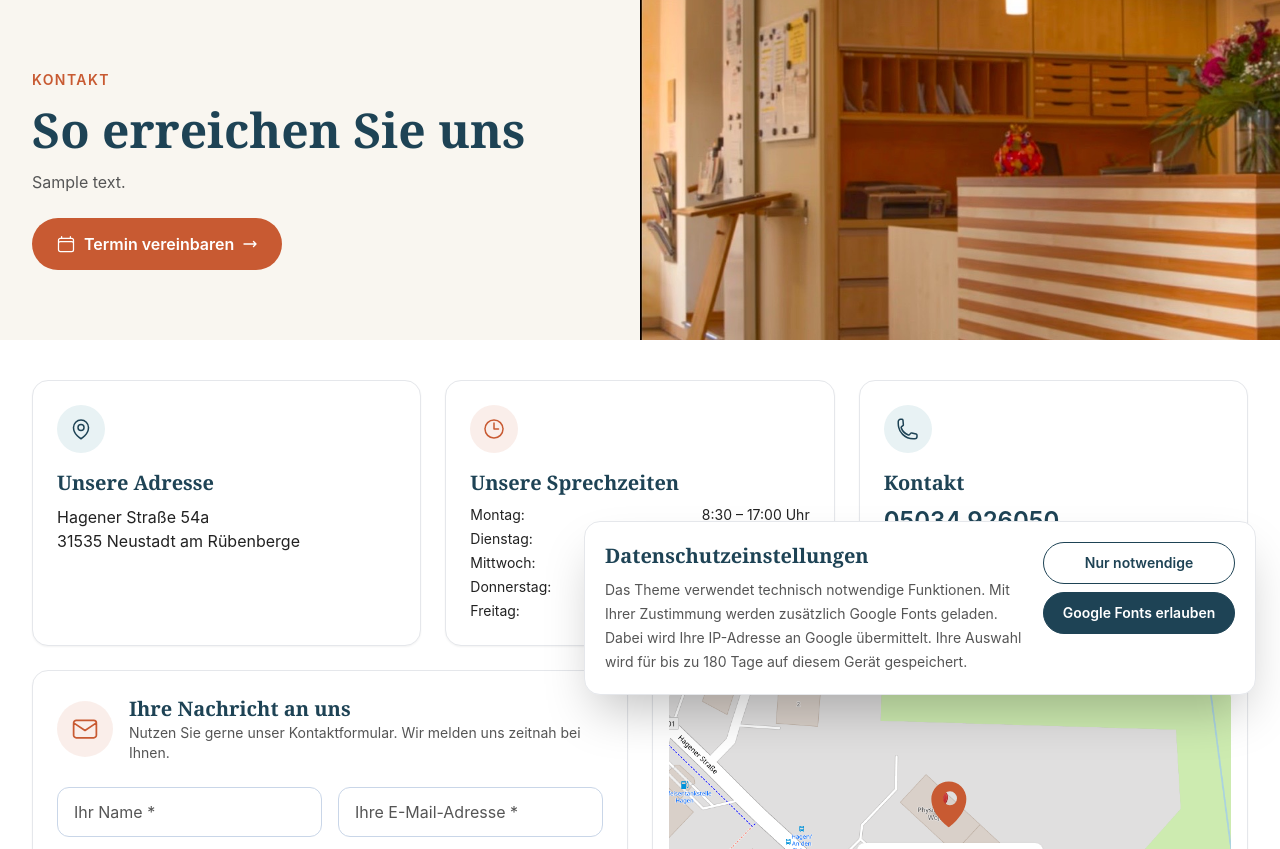
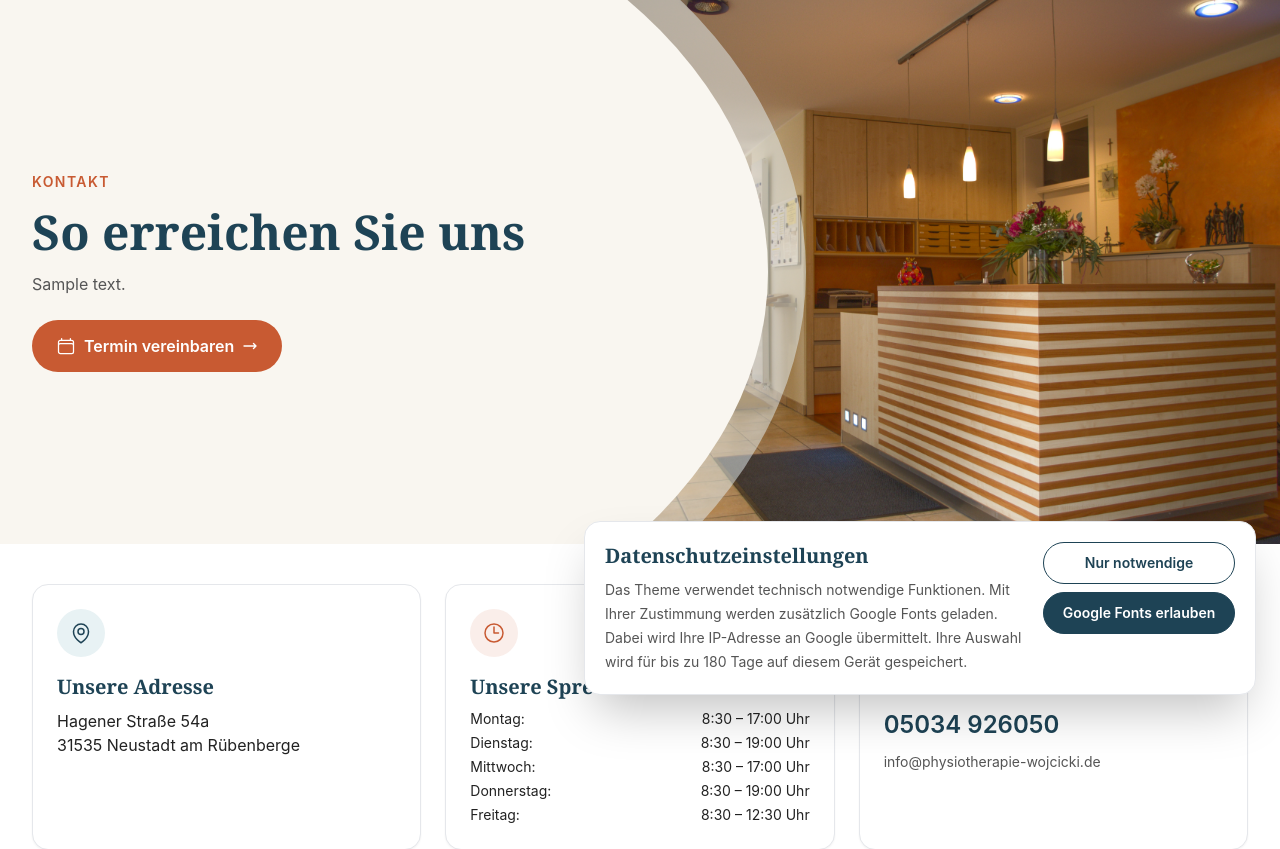
Before and after one commit to amatic-3486/physio-wojcicki, a WordPress theme: template wp-content/themes/physio-wojcicki/page-kontakt.php in a window 1280 px wide. Shown: the part 81-930 px from the top of the page. Run offline with PHP 8.4 and a stand-in for WordPress, Linux system fonts and the light colour scheme; the site name, menu and one post (Sample post) are stand-ins, and other content is empty; some libraries are stand-ins or nearby versions.

Commit message:
refactor: change hero for service and contact

```diff
--- a/wp-content/themes/physio-wojcicki/page-kontakt.php
+++ b/wp-content/themes/physio-wojcicki/page-kontakt.php
@@ -22,9 +22,9 @@ $map_url = 'https://www.openstreetmap.org/search?query=' . rawurlencode( physio_
 $field   = 'w-full rounded-xl border border-[#C9D6E8] bg-white px-4 py-3 text-[#222222] placeholder-[#555555] focus:border-accent focus:outline-none focus:ring-2 focus:ring-accent/30';
 ?>
 
-<section class="bg-cream overflow-hidden">
-	<div class="max-w-7xl mx-auto grid lg:grid-cols-2 items-stretch">
-		<div class="px-4 sm:px-6 lg:px-8 py-12 lg:py-16 flex flex-col justify-center">
+<section class="page-hero relative bg-cream overflow-hidden">
+	<div class="page-hero__content max-w-7xl mx-auto px-4 sm:px-6 lg:px-8">
+		<div class="page-hero__copy flex flex-col justify-center py-12 sm:py-16 lg:py-16">
 			<p class="text-accent text-xs sm:text-sm font-semibold tracking-[0.1em] uppercase mb-4"><?php esc_html_e( 'Kontakt', 'physio-wojcicki' ); ?></p>
 			<h1 class="font-serif text-4xl sm:text-5xl font-bold text-secondary leading-[1.15] mb-4">
 				<?php esc_html_e( 'So erreichen Sie uns', 'physio-wojcicki' ); ?>
@@ -54,9 +54,9 @@ $field   = 'w-full rounded-xl border border-[#C9D6E8] bg-white px-4 py-3 text-[#
 				</a>
 			</div>
 		</div>
-		<div class="relative min-h-[240px] lg:min-h-[340px]">
-			<img src="<?php echo esc_url( $img . 'hero-reception.jpeg' ); ?>" alt="<?php esc_attr_e( 'Empfangsbereich der Praxis', 'physio-wojcicki' ); ?>" class="absolute inset-0 w-full h-full object-cover">
-		</div>
+	</div>
+	<div class="page-hero__image relative min-h-[320px]">
+		<img src="<?php echo esc_url( $img . 'hero-reception-wide.jpeg' ); ?>" alt="<?php esc_attr_e( 'Empfangsbereich der Praxis', 'physio-wojcicki' ); ?>" class="absolute inset-0 w-full h-full object-cover" decoding="async">
 	</div>
 </section>
 
--- a/wp-content/themes/physio-wojcicki/style.css
+++ b/wp-content/themes/physio-wojcicki/style.css
@@ -64,46 +64,59 @@ body {
 	box-shadow: 0 10px 25px -5px rgba(0, 0, 0, 0.25);
 }
 
-/* Layered home hero */
-.home-hero {
+/* Layered page heroes */
+.home-hero,
+.page-hero {
 	isolation: isolate;
 }
 
-.home-hero__content {
+.home-hero__content,
+.page-hero__content {
 	position: relative;
 	z-index: 2;
 	box-sizing: border-box;
 	width: 100%;
 }
 
-.home-hero__copy {
+.home-hero__copy,
+.page-hero__copy {
 	box-sizing: border-box;
 	width: 100%;
 	max-width: 38rem;
 	min-width: 0;
 }
 
-.home-hero__image {
+.home-hero__image,
+.page-hero__image {
 	isolation: isolate;
 }
 
-.home-hero__image img {
+.home-hero__image img,
+.page-hero__image img {
 	object-position: center 52%;
 }
 
-.home-hero .hero-badge {
+.home-hero .hero-badge,
+.page-hero .hero-badge {
 	z-index: 2;
 	border: 1px solid rgba(200, 90, 50, 0.3);
 	box-shadow: 0 12px 30px -8px rgba(22, 51, 66, 0.3);
 }
 
 @media (max-width: 639px) {
-	.home-hero__copy > .flex {
+	.home-hero__copy,
+	.page-hero__copy {
+		width: min(100%, calc(100vw - 2rem));
+	}
+
+	.home-hero__copy > .flex,
+	.page-hero__copy > .flex {
 		flex-direction: column;
 		align-items: stretch;
 	}
 
-	.home-hero__copy > .flex > a {
+	.home-hero__copy > .flex > a,
+	.page-hero__copy > .flex > a {
 		box-sizing: border-box;
 		justify-content: center;
 		width: 100%;
@@ -111,21 +124,25 @@ body {
 }
 
 @media (min-width: 1024px) {
-	.home-hero {
+	.home-hero,
+	.page-hero {
 		min-height: 34rem;
 	}
 
-	.home-hero__content {
+	.home-hero__content,
+	.page-hero__content {
 		display: flex;
 		align-items: center;
 		min-height: 34rem;
 	}
 
-	.home-hero__copy {
+	.home-hero__copy,
+	.page-hero__copy {
 		width: 52%;
 	}
 
-	.home-hero__image {
+	.home-hero__image,
+	.page-hero__image {
 		position: absolute;
 		inset: 0 0 0 auto;
 		z-index: 0;
@@ -135,7 +152,9 @@ body {
 	}
 
 	.home-hero::before,
-	.home-hero::after {
+	.home-hero::after,
+	.page-hero::before,
+	.page-hero::after {
 		content: "";
 		position: absolute;
 		z-index: 1;
@@ -143,7 +162,8 @@ body {
 		border-radius: 50%;
 	}
 
-	.home-hero::before {
+	.home-hero::before,
+	.page-hero::before {
 		top: -34%;
 		left: -37%;
 		width: 100%;
@@ -151,7 +171,8 @@ body {
 		background: rgba(232, 242, 244, 0.5);
 	}
 
-	.home-hero::after {
+	.home-hero::after,
+	.page-hero::after {
 		top: -30%;
 		left: -40%;
 		width: 100%;
```
Also changed, not shown: wp-content/themes/physio-wojcicki/page-leistungen.php (+6 -6 lines).
